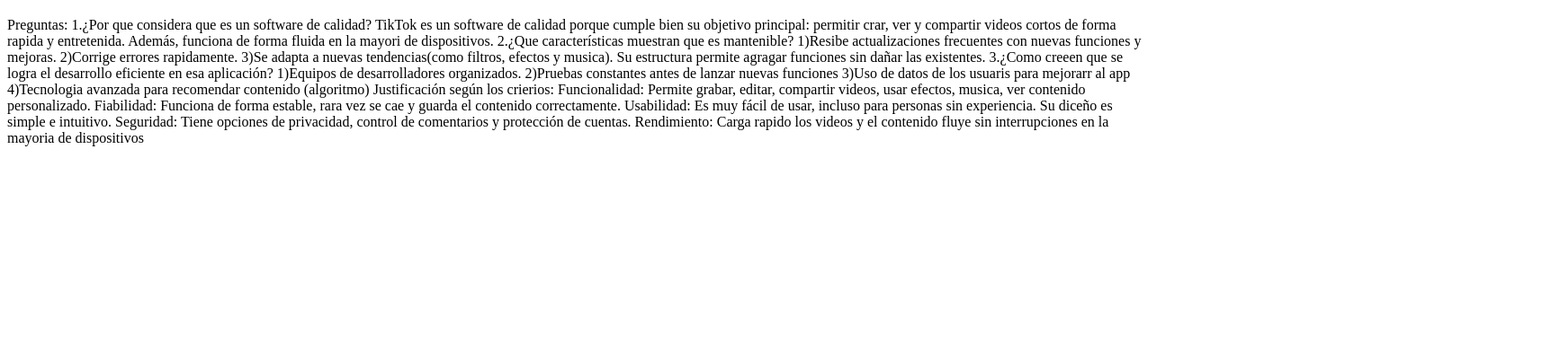
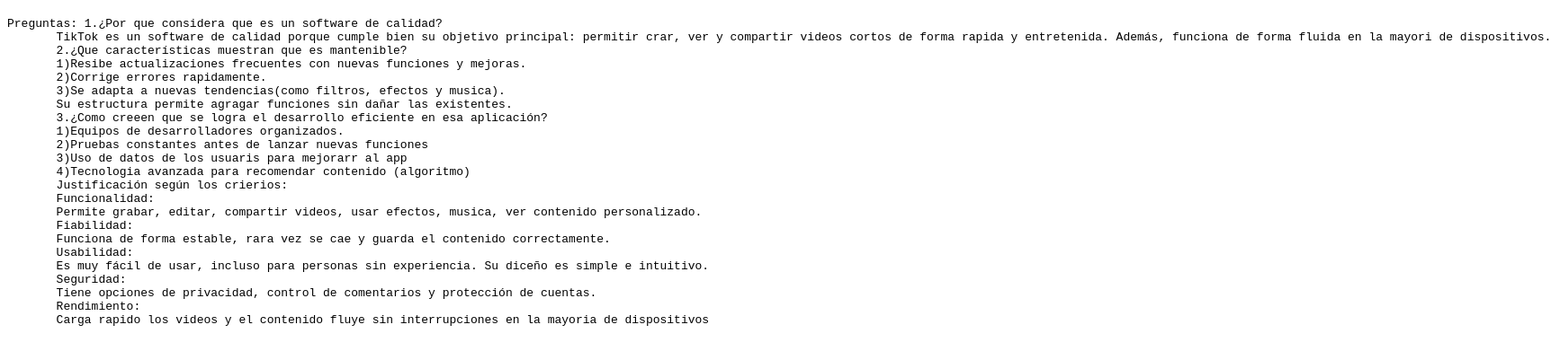
Before and after one commit to israel746/ProyectoABC, a plain HTML site: page index.html in a window 1280 px wide. Shown: the part 61-462 px from the top of the page at 90% size, 1724 px wide, since content can reach past the window. Drawn offline with Linux system fonts and the light colour scheme.

Commit message:
Update index.html

```diff
--- a/index.html
+++ b/index.html
@@ -8,7 +8,7 @@
     <h1>
       Proyecto ABC
     </h1>
-     <p>Preguntas: 1.¿Por que considera que es un software de calidad?
+     <pre>Preguntas: 1.¿Por que considera que es un software de calidad?
        TikTok es un software de calidad porque cumple bien su objetivo principal: permitir crar, ver y compartir videos cortos de forma rapida y entretenida. Además, funciona de forma fluida en la mayori de dispositivos.
        2.¿Que características muestran que es mantenible?
        1)Resibe actualizaciones frecuentes con nuevas funciones y mejoras.
@@ -31,7 +31,7 @@
        Tiene opciones de privacidad, control de comentarios y protección de cuentas.
        Rendimiento:
        Carga rapido los videos y el contenido fluye sin interrupciones en la mayoria de dispositivos
-     </p>
+     </pre>
       <img scr:="https://icariatechnology.com/wp-content/uploads/2023/04/calidad-del-software.jpg"
       <img scr:="https://i.pinimg.com/236x/91/b0/fd/91b0fdc1db5f08939d0a0e532a68463a.jpg"
       <img scr:="https://concepto.de/wp-content/uploads/2015/03/software-1-e1550080097569.jpg"
```
